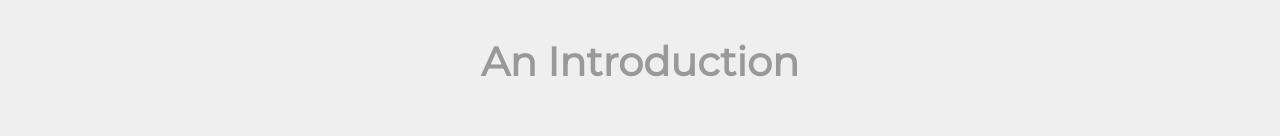
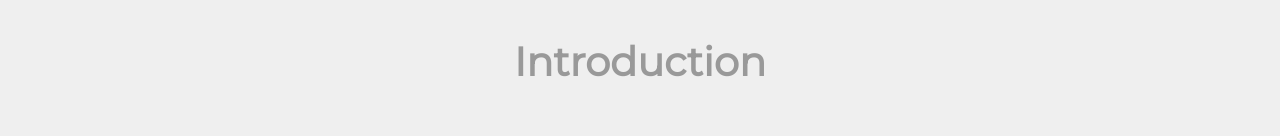
Before and after one commit to EricJZell/personal_website, a plain HTML site: page index.html in a window 1280 px wide. Shown: the part 483-619 px from the top of the page. Drawn offline with Linux system fonts and the light colour scheme.

Commit message:
Lose the 'an'

```diff
--- a/index.html
+++ b/index.html
@@ -30,7 +30,7 @@
 
 
   <div class="section">
-    <h2 class="section-title"><span>An Introduction</span></h2>
+    <h2 class="section-title"><span>Introduction</span></h2>
     <div class="content-wrap">
       <div class="image">
         <img src="img/profile_pic.png" alt="Photograph of Eric Zell">
```
Also changed, not shown: 1 other file.
